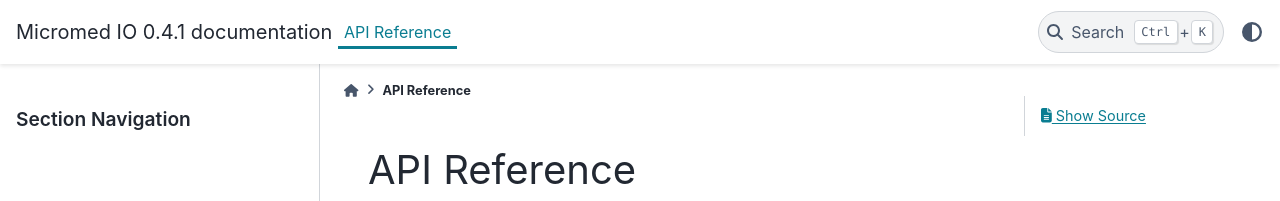
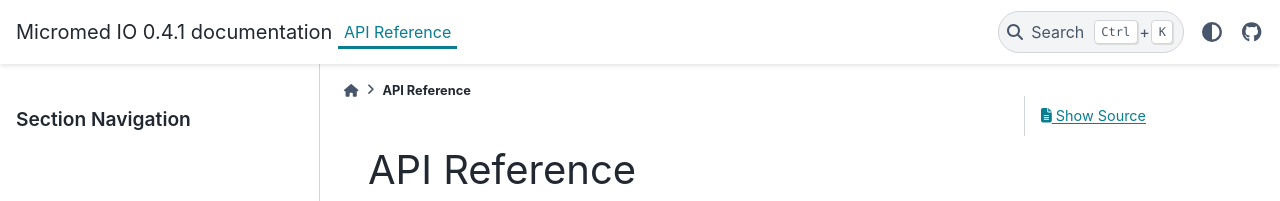
Before and after one commit to etiennedemontalivet/micromed-io, a Sphinx documentation site: the page built from docs/source/api.rst, in a window 1280 px wide. Shown: the top 201 px of the page. Built offline with Sphinx 7.4.7 and the PyData theme 0.15.4, drawn with Linux system fonts in a browser that asks for light colours; pages that are not in the unit, such as notebooks, are missing from menus.

Commit message:
doc: add github icon in navbar

```diff
--- a/docs/source/conf.py
+++ b/docs/source/conf.py
@@ -3,15 +3,15 @@
 # For the full list of built-in configuration values, see the documentation:
 # https://www.sphinx-doc.org/en/master/usage/configuration.html
 
+import os
+
 # -- Project information -----------------------------------------------------
 # https://www.sphinx-doc.org/en/master/usage/configuration.html#project-information
 import sys
-import os
 
 sys.path.insert(0, os.path.abspath("../.."))
 
 from micromed_io import __version__
-
 
 project = "Micromed IO"
 copyright = "2023, Love only"
@@ -69,6 +69,17 @@
 #
 html_theme = "pydata_sphinx_theme"
 
+html_theme_options = {
+    "icon_links": [
+        {
+            "name": "GitHub",
+            "url": "https://github.com/etiennedemontalivet/micromed-io",
+            "icon": "fa-brands fa-github",
+            "type": "fontawesome",
+        },
+    ],
+}
+
 # Add any paths that contain custom static files (such as style sheets) here,
 # relative to this directory. They are copied after the builtin static files,
 # so a file named "default.css" will overwrite the builtin "default.css".
```
